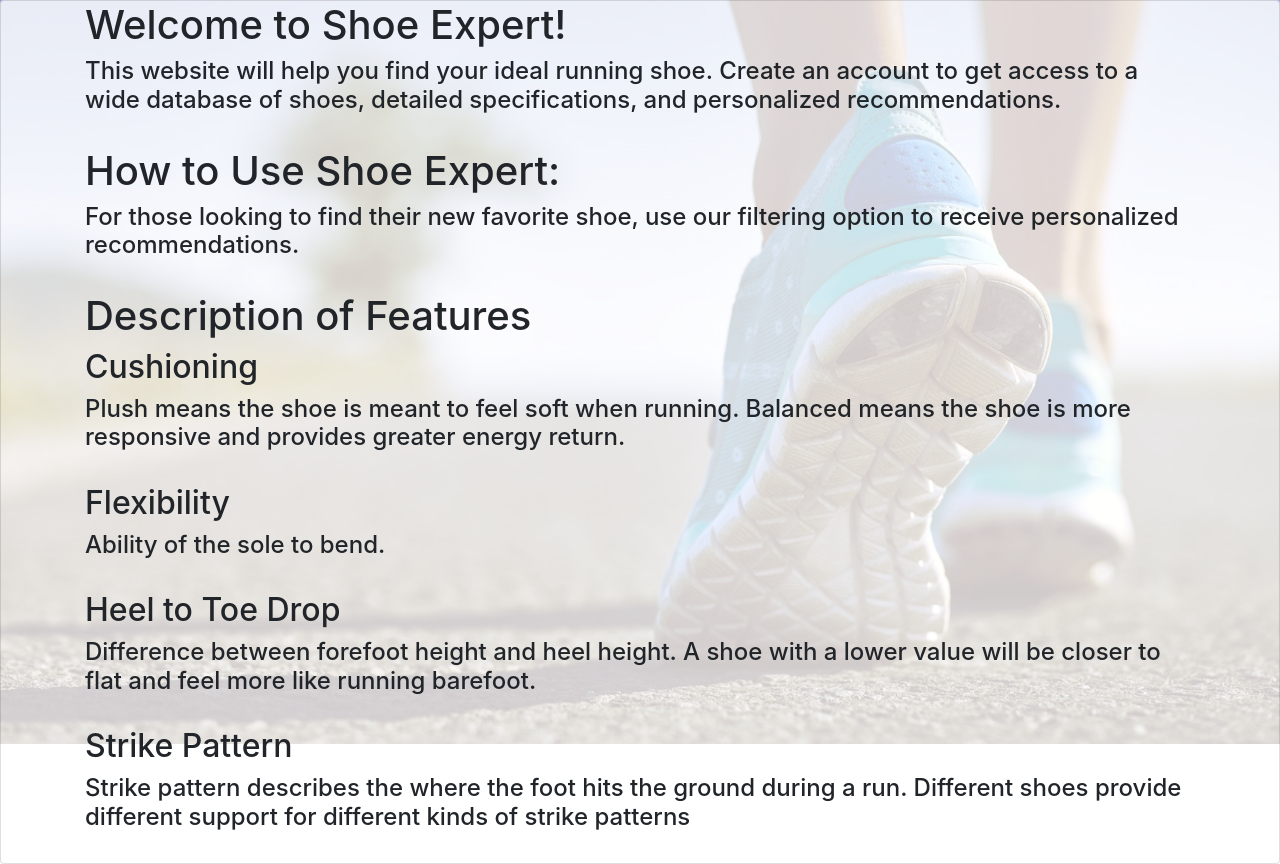
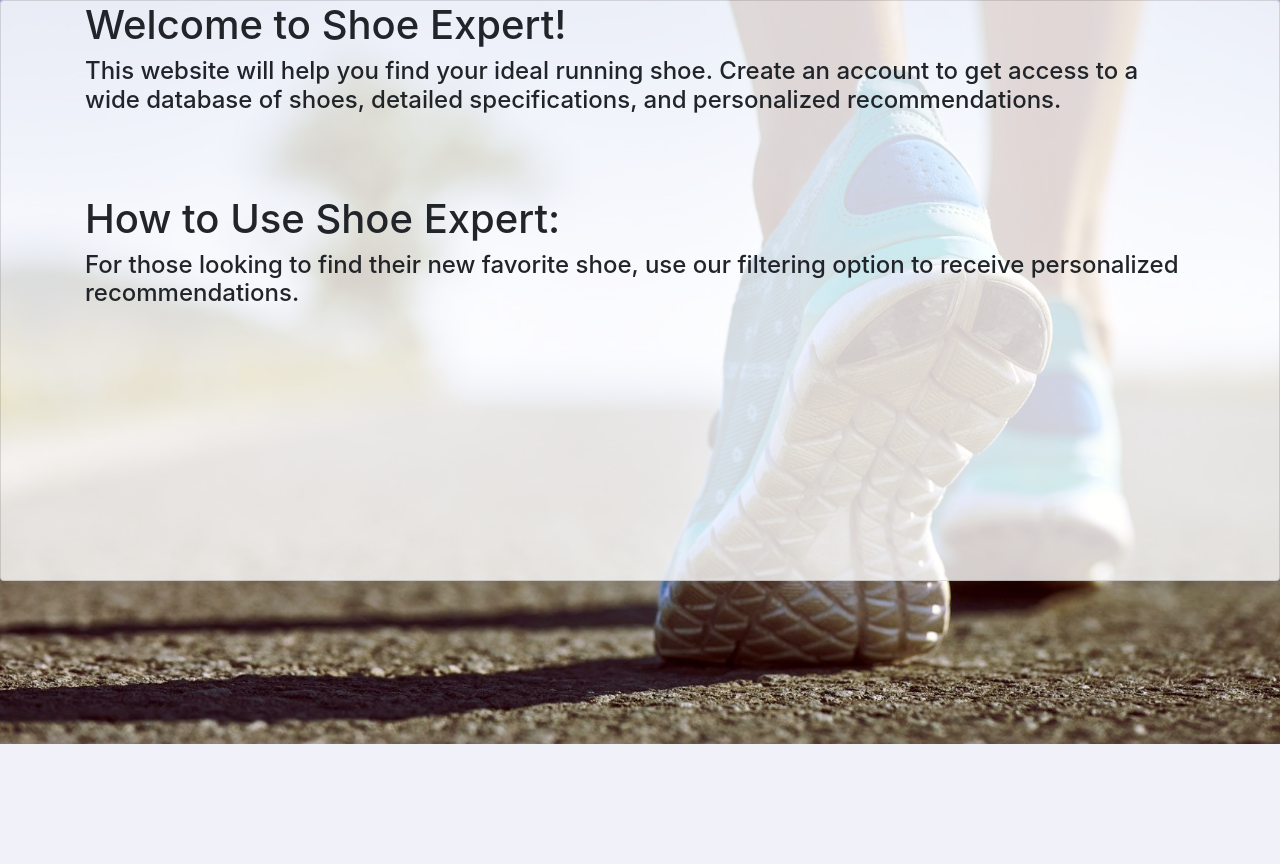
Before and after one commit to ChicoState/Shoe-Expert, a Django app: page /about/ in a window 1280 px wide. Shown: the part 56-920 px from the top of the page. After the commit the page ends 800 px from the top, so only its background shows below. Run offline with Django 4.2, Linux system fonts and the light colour scheme; some libraries are stand-ins or nearby versions.

Commit message:
Removed extra info from about page

```diff
--- a/data/ShoeExpert/templates/app1/about.html
+++ b/data/ShoeExpert/templates/app1/about.html
@@ -7,21 +7,20 @@
 			<h1>Welcome to Shoe Expert!</h1>
 			<h4>This website will help you find your ideal running shoe. Create an account to get access to a wide database of shoes, detailed specifications, and personalized recommendations.</h4>
 			<br>
+			<br>
+			<br>
 			<h1>How to Use Shoe Expert:</h1>
 			<h4>For those looking to find their new favorite shoe, use our filtering option to receive personalized recommendations.</h4>
 			<br>
-			<h1>Description of Features</h1>
-			<h2>Cushioning</h2>
-			<h4>Plush means the shoe is meant to feel soft when running. Balanced means the shoe is more responsive and provides greater energy return.</h4>
 			<br>
-			<h2>Flexibility</h2>
-			<h4>Ability of the sole to bend.</h4>
 			<br>
-			<h2>Heel to Toe Drop</h2>
-			<h4>Difference between forefoot height and heel height. A shoe with a lower value will be closer to flat and feel more like running barefoot.</h4>
 			<br>
-			<h2>Strike Pattern</h2>
-			<h4>Strike pattern describes the where the foot hits the ground during a run. Different shoes provide different support for different kinds of strike patterns</h4>
+			<br>
+			<br>
+			<br>
+			<br>
+			<br>
+			<br>
 			<br>
 		</div>
 	</body>
```
